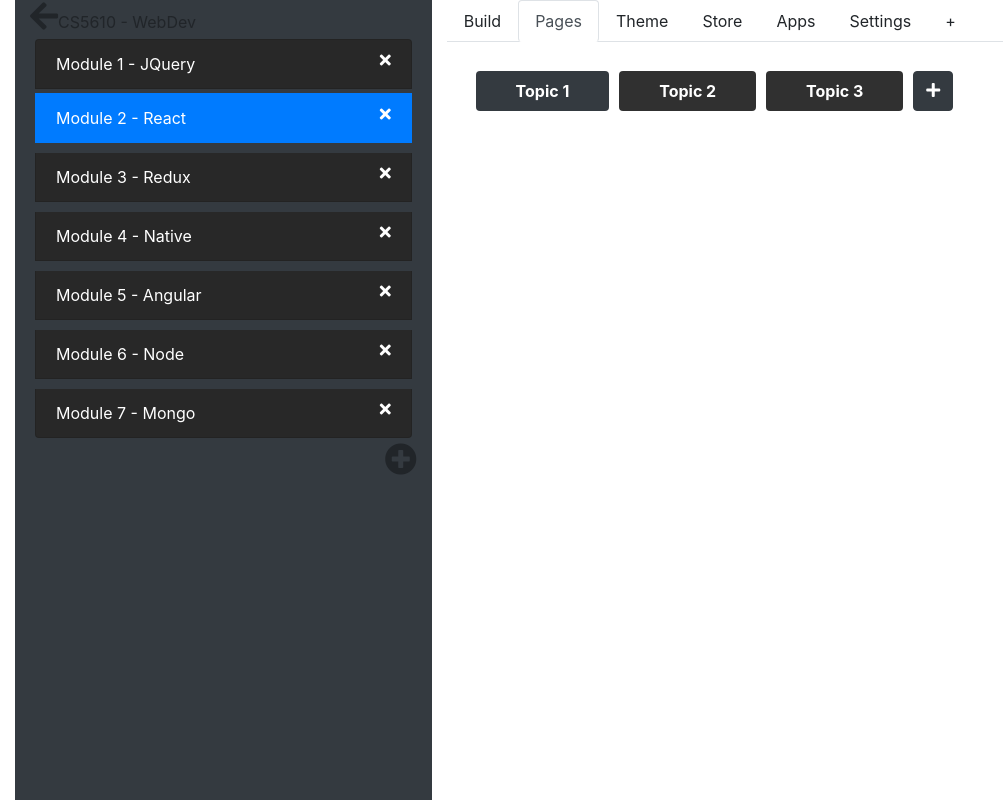
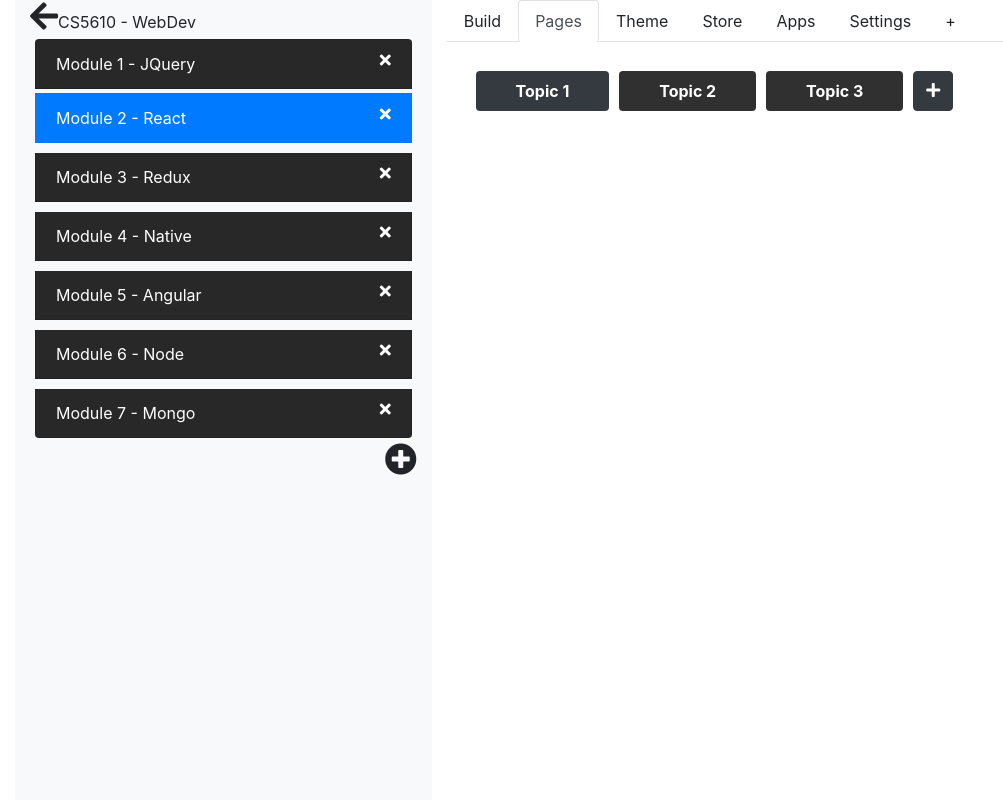
Before and after one commit to sbecker195/wbdv-sp21-02-sambecker-client-react, a React (Create React App) app: page /editor in a window 1280 px wide. Shown: the top 800 px of the page, without its empty margins (0-1003 px from the left). Built offline with nearby package versions, Linux system fonts and the light colour scheme.

Commit message:
course editor formatting

```diff
--- a/src/components/course-editor/course-editor.css
+++ b/src/components/course-editor/course-editor.css
@@ -2,7 +2,6 @@
     background-color: #303030;
     font-weight: bold;
     color: white;
-
 }
 
 .editor-topics{
--- a/src/components/course-editor/course-editor.js
+++ b/src/components/course-editor/course-editor.js
@@ -5,7 +5,7 @@ const CourseEditor = ({history}) => {
   return (
       <div class="container-fluid">
           <div class="row">
-              <div class="col-4 bg-dark editor-modules">
+              <div class="col-4 bg-light editor-modules">
                       <span>
                         <i className='fas fa-arrow-left fa-2x wbdv-close-editor-button wbdv-clickable'
                            onClick={() => history.goBack()}/>
```
